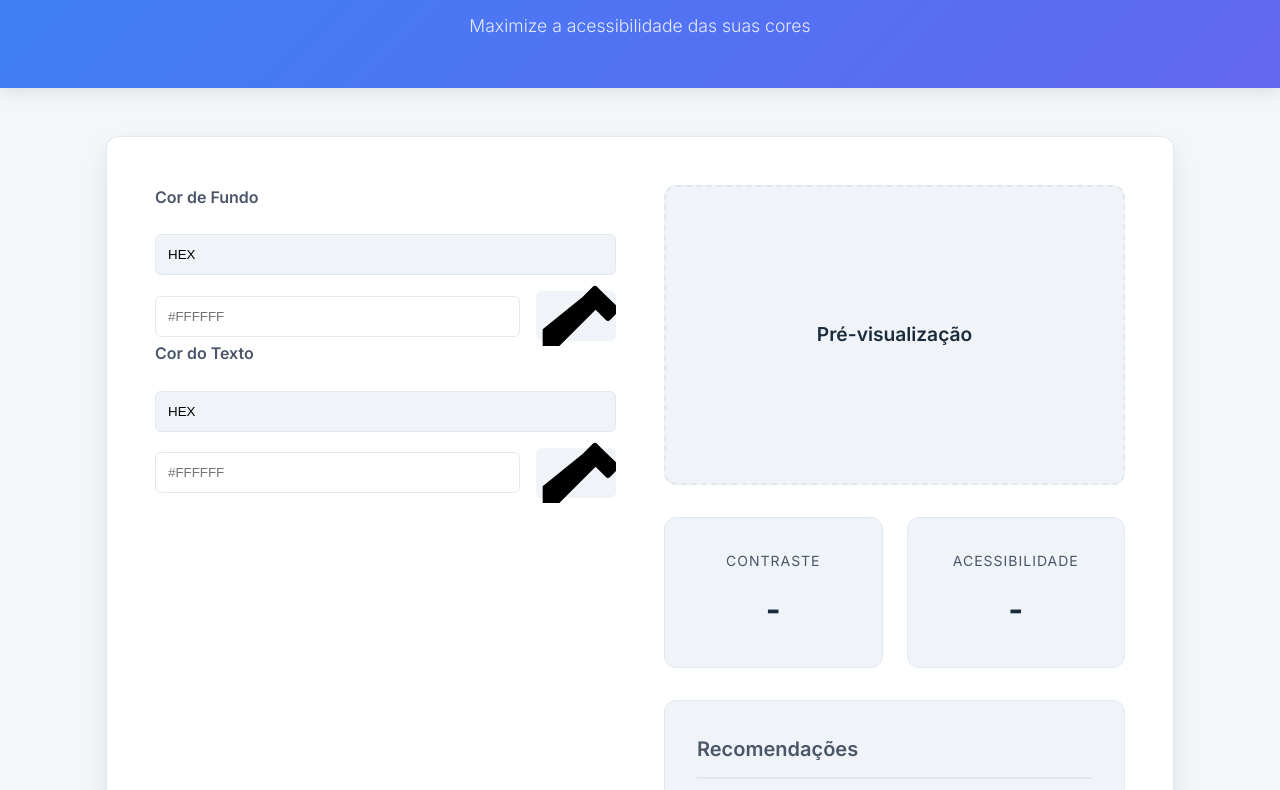
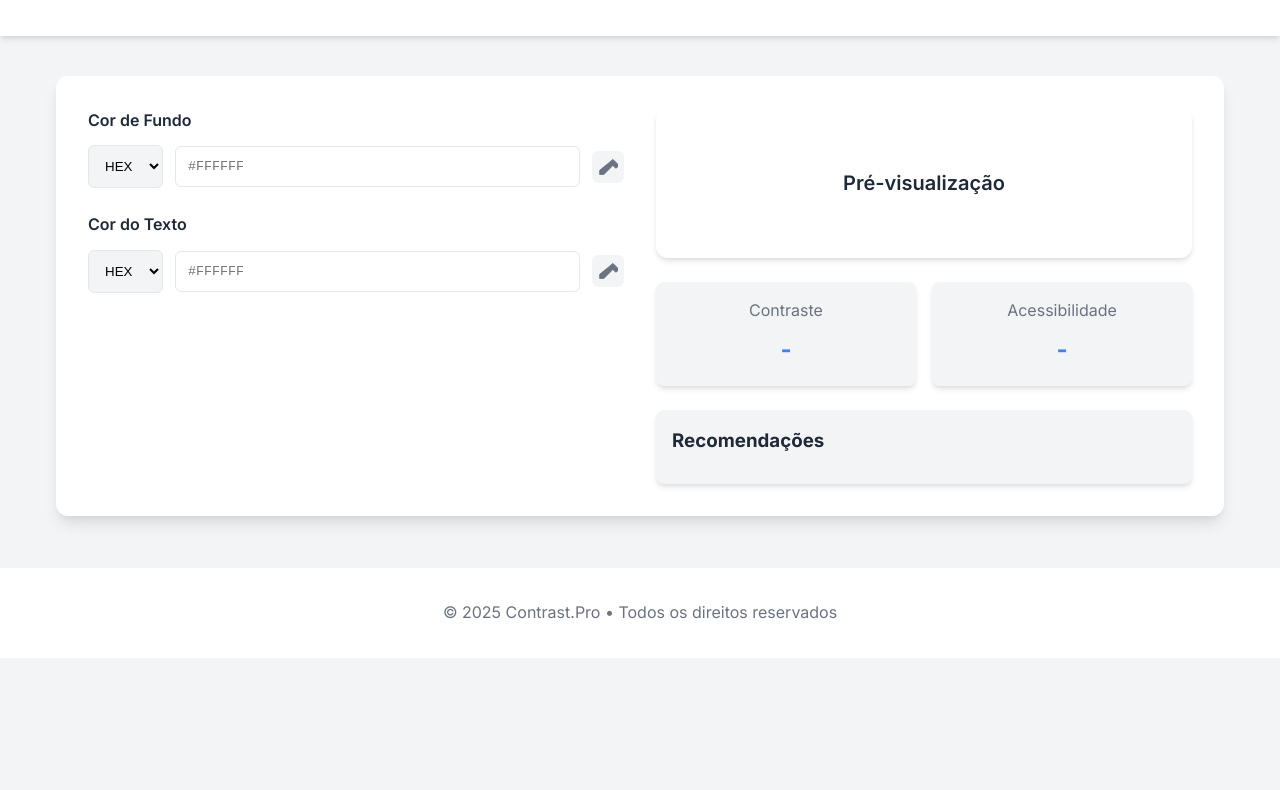
Before and after one commit to LuisT-ls/CONTRAST-COLOR, a plain HTML site: page index.html in a window 1280 px wide. Shown: the part 142-932 px from the top of the page. After the commit the page ends 800 px from the top, so only its background shows below. Drawn offline with Linux system fonts and the light colour scheme.

Commit message:
Melhoria no layout

```diff
--- a/styles/main.css
+++ b/styles/main.css
@@ -1,36 +1,73 @@
 :root {
-  --bg-primary: #f4f7fa;
-  --bg-secondary: #ffffff;
-  --bg-tertiary: #f0f4f8;
-  --text-primary: #1a2b3c;
-  --text-secondary: #4a5568;
-  --accent-color: #3b82f6;
-  --accent-hover: #2563eb;
-  --accent-light: #bae6fd;
-  --border-color: #e2e8f0;
-  --border-radius: 12px;
-  --transition-speed: 0.3s;
-  --box-shadow: 0 10px 25px rgba(0, 0, 0, 0.08);
-  --gradient-primary: linear-gradient(135deg, var(--accent-color), #6366f1);
+  /* Color Palette */
+  --color-primary: #3b82f6;
+  --color-secondary: #10b981;
+  --color-background: #f3f4f6;
+  --color-text-dark: #1f2937;
+  --color-text-light: #6b7280;
+  --color-white: #ffffff;
+  --color-error: #ef4444;
+  --color-success: #10b981;
+
+  /* Typography */
+  --font-family-base: 'Inter', -apple-system, BlinkMacSystemFont, 'Segoe UI',
+    Roboto, Oxygen, Ubuntu, Cantarell, 'Open Sans', 'Helvetica Neue', sans-serif;
+
+  /* Spacing */
+  --spacing-xs: 0.5rem;
+  --spacing-sm: 0.75rem;
+  --spacing-md: 1rem;
+  --spacing-lg: 1.5rem;
+  --spacing-xl: 2rem;
+
+  /* Transitions */
+  --transition-speed-fast: 0.2s;
+  --transition-speed-medium: 0.3s;
+
+  /* Shadows */
+  --shadow-subtle: 0 4px 6px -1px rgba(0, 0, 0, 0.1),
+    0 2px 4px -1px rgba(0, 0, 0, 0.06);
+  --shadow-medium: 0 10px 15px -3px rgba(0, 0, 0, 0.1),
+    0 4px 6px -2px rgba(0, 0, 0, 0.05);
 }
 
-* {
+/* Reset and Base Styles */
+*,
+*::before,
+*::after {
+  box-sizing: border-box;
   margin: 0;
   padding: 0;
-  box-sizing: border-box;
-  scroll-behavior: smooth;
+}
+
+html,
+body {
+  height: 100%;
+  margin: 0;
 }
 
 body {
-  font-family: 'Inter', -apple-system, BlinkMacSystemFont, 'Segoe UI', Roboto,
-    Oxygen, Ubuntu, Cantarell, 'Open Sans', 'Helvetica Neue', sans-serif;
-  background-color: var(--bg-primary);
-  color: var(--text-primary);
+  font-family: var(--font-family-base);
   line-height: 1.6;
-  text-rendering: optimizeLegibility;
-  -webkit-font-smoothing: antialiased;
+  background-color: var(--color-background);
+  color: var(--color-text-dark);
+  display: flex;
+  flex-direction: column;
 }
 
+/* App Wrapper for Full Page Layout */
+.app-wrapper {
+  display: flex;
+  flex-direction: column;
+  min-height: 100vh;
+}
+
+.app-main {
+  flex: 1 0 auto;
+  padding-bottom: var(--spacing-xl);
+}
+
+/* Accessibility Utilities */
 .sr-only {
   position: absolute;
   width: 1px;
@@ -43,350 +80,280 @@ body {
   border: 0;
 }
 
+/* Container */
 .container {
-  max-width: 1100px;
+  width: 100%;
+  max-width: 1200px;
   margin: 0 auto;
-  padding: 0 1rem;
+  padding: var(--spacing-md);
 }
 
-.app-wrapper {
-  min-height: 100vh;
-  display: flex;
-  flex-direction: column;
-}
-
+/* Header */
 .app-header {
-  background: var(--gradient-primary);
-  color: white;
-  padding: 3rem 0;
-  box-shadow: 0 4px 15px rgba(0, 0, 0, 0.1);
-}
-
-.header-content {
-  max-width: 600px;
-  margin: 0 auto;
-  text-align: center;
+  background-color: var(--color-white);
+  box-shadow: var(--shadow-subtle);
+  padding: var(--spacing-lg) 0;
+  margin-bottom: var(--spacing-lg);
 }
 
 .app-header h1 {
-  font-size: 3.5rem;
+  font-size: 2.5rem;
   font-weight: 700;
-  letter-spacing: -2px;
-  background: linear-gradient(to right, white, var(--accent-light));
-  -webkit-background-clip: text;
-  -webkit-text-fill-color: transparent;
+  color: var(--color-primary);
+  display: flex;
+  align-items: center;
 }
 
 .app-header .dot {
-  color: var(--accent-light);
-  animation: pulse 2s infinite;
+  color: var(--color-secondary);
+  margin-left: 2px;
 }
 
 .header-tagline {
-  margin-top: 1rem;
-  color: rgba(255, 255, 255, 0.85);
-  font-weight: 300;
-  font-size: 1.1rem;
+  color: var(--color-text-light);
+  margin-top: var(--spacing-xs);
 }
 
-.app-main {
-  flex-grow: 1;
-  padding: 3rem 0;
-}
-
+/* Color Analyzer Section */
 .color-analyzer {
   display: grid;
   grid-template-columns: 1fr 1fr;
-  gap: 3rem;
-  background-color: var(--bg-secondary);
-  border-radius: var(--border-radius);
-  padding: 3rem;
-  box-shadow: var(--box-shadow);
-  border: 1px solid var(--border-color);
+  gap: var(--spacing-xl);
+  background-color: var(--color-white);
+  border-radius: 12px;
+  padding: var(--spacing-xl);
+  box-shadow: var(--shadow-medium);
+}
+
+/* Elegant Form Styles */
+.elegant-form {
+  display: flex;
+  flex-direction: column;
+  gap: var(--spacing-lg);
 }
 
 .input-group {
   display: flex;
   flex-direction: column;
-  gap: 1rem;
+  gap: var(--spacing-sm);
 }
 
 .input-group label {
   font-weight: 600;
-  color: var(--text-secondary);
-  margin-bottom: 0.5rem;
+  color: var(--color-text-dark);
 }
 
 .color-input-wrapper {
   display: flex;
-  flex-direction: column;
-  gap: 1rem;
+  gap: var(--spacing-sm);
 }
 
 .color-format-container {
-  width: 100%;
+  flex-shrink: 0;
 }
 
 .color-format-selector {
-  width: 100%;
-  padding: 0.75rem;
-  border: 1px solid var(--border-color);
-  border-radius: calc(var(--border-radius) / 2);
-  background-color: var(--bg-tertiary);
-  appearance: none;
-  position: relative;
+  padding: var(--spacing-sm);
+  border: 1px solid #e5e7eb;
+  border-radius: 6px;
+  background-color: var(--color-background);
+  transition: border-color var(--transition-speed-fast);
 }
 
 .color-input-container {
-  display: grid;
-  grid-template-columns: 1fr 80px;
-  gap: 1rem;
+  flex-grow: 1;
+  display: flex;
   align-items: center;
 }
 
 .color-input {
-  width: 100%;
-  padding: 0.75rem;
-  border: 1px solid var(--border-color);
-  border-radius: calc(var(--border-radius) / 2);
-  transition: all var(--transition-speed);
+  flex-grow: 1;
+  padding: var(--spacing-sm);
+  border: 1px solid #e5e7eb;
+  border-radius: 6px;
+  font-family: monospace;
+  transition: border-color var(--transition-speed-fast),
+    box-shadow var(--transition-speed-fast);
 }
 
 .color-input:focus {
   outline: none;
-  border-color: var(--accent-color);
+  border-color: var(--color-primary);
   box-shadow: 0 0 0 3px rgba(59, 130, 246, 0.2);
 }
 
 .color-picker-container {
-  position: relative;
-  width: 80px;
-  height: 50px;
+  margin-left: var(--spacing-sm);
 }
 
 .color-picker {
+  visibility: hidden;
   position: absolute;
-  opacity: 0;
-  width: 100%;
-  height: 100%;
-  cursor: pointer;
-  z-index: 2;
 }
 
 .color-picker-label {
-  display: flex;
-  justify-content: center;
-  align-items: center;
-  width: 100%;
-  height: 100%;
-  background-color: var(--bg-tertiary);
-  border-radius: calc(var(--border-radius) / 2);
   cursor: pointer;
-  transition: all var(--transition-speed);
-}
-
-.analyze-btn {
-  margin-top: 1rem;
+  width: 32px;
+  height: 32px;
   display: flex;
   align-items: center;
   justify-content: center;
-  gap: 0.75rem;
-  background-color: var(--accent-color);
-  color: white;
-  border: none;
-  padding: 1rem 1.5rem;
-  border-radius: var(--border-radius);
-  cursor: pointer;
-  font-weight: 600;
-  transition: all var(--transition-speed);
-  box-shadow: 0 4px 15px rgba(59, 130, 246, 0.3);
+  background-color: var(--color-background);
+  border-radius: 6px;
+  transition: background-color var(--transition-speed-fast);
 }
 
-.analyze-btn:hover {
-  background-color: var(--accent-hover);
-  transform: translateY(-3px);
-  box-shadow: 0 6px 20px rgba(59, 130, 246, 0.4);
+.color-picker-label:hover {
+  background-color: #e5e7eb;
 }
 
+.color-picker-label svg {
+  width: 20px;
+  height: 20px;
+  stroke: var(--color-text-light);
+  fill: var(--color-text-light);
+  transition: transform var(--transition-speed-fast);
+}
+
+.color-picker-label:hover svg {
+  transform: scale(1.1);
+}
+
+/* Results Panel */
 .results-panel {
   display: flex;
   flex-direction: column;
-  gap: 2rem;
+  gap: var(--spacing-lg);
 }
 
 .color-preview {
-  height: 300px;
-  border-radius: var(--border-radius);
+  min-height: 150px;
   display: flex;
+  align-items: center;
   justify-content: center;
-  align-items: center;
-  font-size: 1.2rem;
+  border-radius: 12px;
+  font-size: 1.25rem;
   font-weight: 600;
-  border: 2px dashed var(--border-color);
-  transition: all var(--transition-speed);
-  background-color: var(--bg-tertiary);
+  box-shadow: var(--shadow-subtle);
+  transition: transform var(--transition-speed-medium);
+}
+
+.color-preview:hover {
+  transform: scale(1.02);
 }
 
 .contrast-metrics {
   display: grid;
   grid-template-columns: 1fr 1fr;
-  gap: 1.5rem;
+  gap: var(--spacing-md);
 }
 
 .metric {
-  background-color: var(--bg-tertiary);
-  padding: 2rem;
-  border-radius: var(--border-radius);
+  background-color: var(--color-background);
+  padding: var(--spacing-md);
+  border-radius: 8px;
   text-align: center;
-  border: 1px solid var(--border-color);
-  transition: all var(--transition-speed);
-}
-
-.metric:hover {
-  transform: translateY(-5px);
-  box-shadow: 0 6px 15px rgba(0, 0, 0, 0.1);
+  box-shadow: var(--shadow-subtle);
 }
 
 .metric .label {
   display: block;
-  color: var(--text-secondary);
-  margin-bottom: 0.75rem;
-  font-weight: 500;
-  text-transform: uppercase;
-  letter-spacing: 1px;
-  font-size: 0.875rem;
+  color: var(--color-text-light);
+  margin-bottom: var(--spacing-xs);
 }
 
 .metric .value {
-  font-size: 2rem;
+  font-size: 1.5rem;
   font-weight: 700;
-  color: var(--text-primary);
+  color: var(--color-primary);
 }
 
 .recommendations {
-  background-color: var(--bg-tertiary);
-  padding: 2rem;
-  border-radius: var(--border-radius);
-  border: 1px solid var(--border-color);
-  transition: all var(--transition-speed);
-}
-
-.recommendations:hover {
-  box-shadow: 0 6px 15px rgba(0, 0, 0, 0.1);
+  background-color: var(--color-background);
+  padding: var(--spacing-md);
+  border-radius: 8px;
+  box-shadow: var(--shadow-subtle);
 }
 
 .recommendations h3 {
-  margin-bottom: 1.5rem;
-  color: var(--text-secondary);
-  font-weight: 600;
-  font-size: 1.25rem;
-  border-bottom: 2px solid var(--border-color);
-  padding-bottom: 0.75rem;
+  margin-bottom: var(--spacing-sm);
+  color: var(--color-text-dark);
 }
 
 .recommendations ul {
   list-style-type: none;
   display: flex;
   flex-direction: column;
-  gap: 1rem;
+  gap: var(--spacing-sm);
 }
 
 .recommendations li {
-  padding: 1rem;
-  background-color: var(--bg-secondary);
-  border-radius: calc(var(--border-radius) / 2);
-  border: 1px solid var(--border-color);
-  transition: all var(--transition-speed);
-  display: flex;
-  align-items: center;
-  gap: 0.75rem;
+  position: relative;
+  padding-left: var(--spacing-md);
+  color: var(--color-text-light);
 }
 
-.recommendations li:hover {
-  transform: translateX(10px);
-  border-color: var(--accent-color);
-  box-shadow: 0 4px 10px rgba(0, 0, 0, 0.05);
+.recommendations li::before {
+  content: '•';
+  position: absolute;
+  left: 0;
+  color: var(--color-secondary);
+  font-weight: bold;
 }
 
+/* Footer */
 .app-footer {
-  background-color: var(--bg-tertiary);
-  color: var(--text-secondary);
-  padding: 1.5rem 0;
+  flex-shrink: 0;
+  background-color: var(--color-white);
   text-align: center;
-  border-top: 1px solid var(--border-color);
-  margin-top: auto;
-  font-weight: 300;
+  padding: var(--spacing-md) 0;
+  color: var(--color-text-light);
+  box-shadow: var(--shadow-subtle);
 }
 
-/* Responsive Adjustments */
-@media (max-width: 1024px) {
+/* Responsive Design */
+@media screen and (max-width: 768px) {
   .color-analyzer {
-    grid-template-columns: 1fr;
-    gap: 2rem;
-    padding: 2rem;
-  }
-
-  .color-input-container {
-    grid-template-columns: 1fr;
-    gap: 1rem;
-  }
-
-  .contrast-metrics {
     grid-template-columns: 1fr;
   }
 }
 
-@media (max-width: 768px) {
-  .app-header {
-    padding: 2rem 0;
+/* Subtle Animations */
+@keyframes fadeIn {
+  from {
+    opacity: 0;
+    transform: translateY(10px);
   }
-
-  .app-header h1 {
-    font-size: 2.5rem;
-  }
-
-  .header-tagline {
-    font-size: 1rem;
-  }
-
-  .app-main {
-    padding: 2rem 0;
+  to {
+    opacity: 1;
+    transform: translateY(0);
   }
 }
 
-/* Animations and Interactions */
+.recommendations li {
+  animation: fadeIn var(--transition-speed-medium) ease-out;
+}
+
+/* Interactive States */
+.metric:hover,
+.color-preview:hover {
+  animation: pulse 0.5s infinite alternate;
+}
+
 @keyframes pulse {
-  0%,
-  100% {
+  from {
     transform: scale(1);
-    opacity: 1;
   }
-  50% {
-    transform: scale(1.1);
-    opacity: 0.7;
+  to {
+    transform: scale(1.02);
   }
 }
 
-/* Accessibility Focus Styles */
-*:focus {
-  outline: 3px solid var(--accent-color);
-  outline-offset: 3px;
+/* Error and Success States */
+.accessibility-level-error {
+  color: var(--color-error);
 }
 
-/* Scrollbar Styling */
-::-webkit-scrollbar {
-  width: 10px;
+.accessibility-level-success {
+  color: var(--color-success);
 }
-
-::-webkit-scrollbar-track {
-  background: var(--bg-tertiary);
-}
-
-::-webkit-scrollbar-thumb {
-  background: var(--accent-color);
-  border-radius: 5px;
-}
-
-::-webkit-scrollbar-thumb:hover {
-  background: var(--accent-hover);
-}
```
